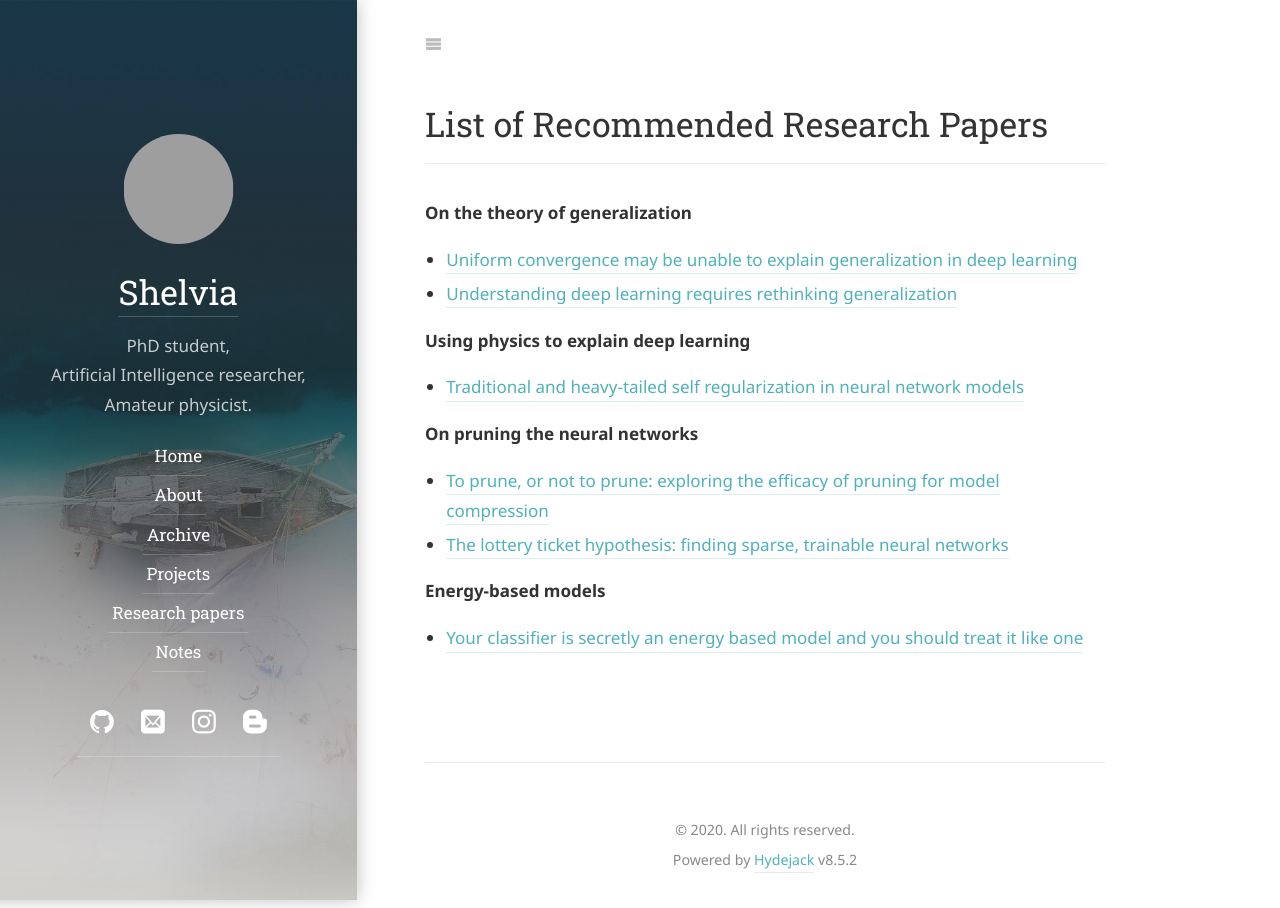
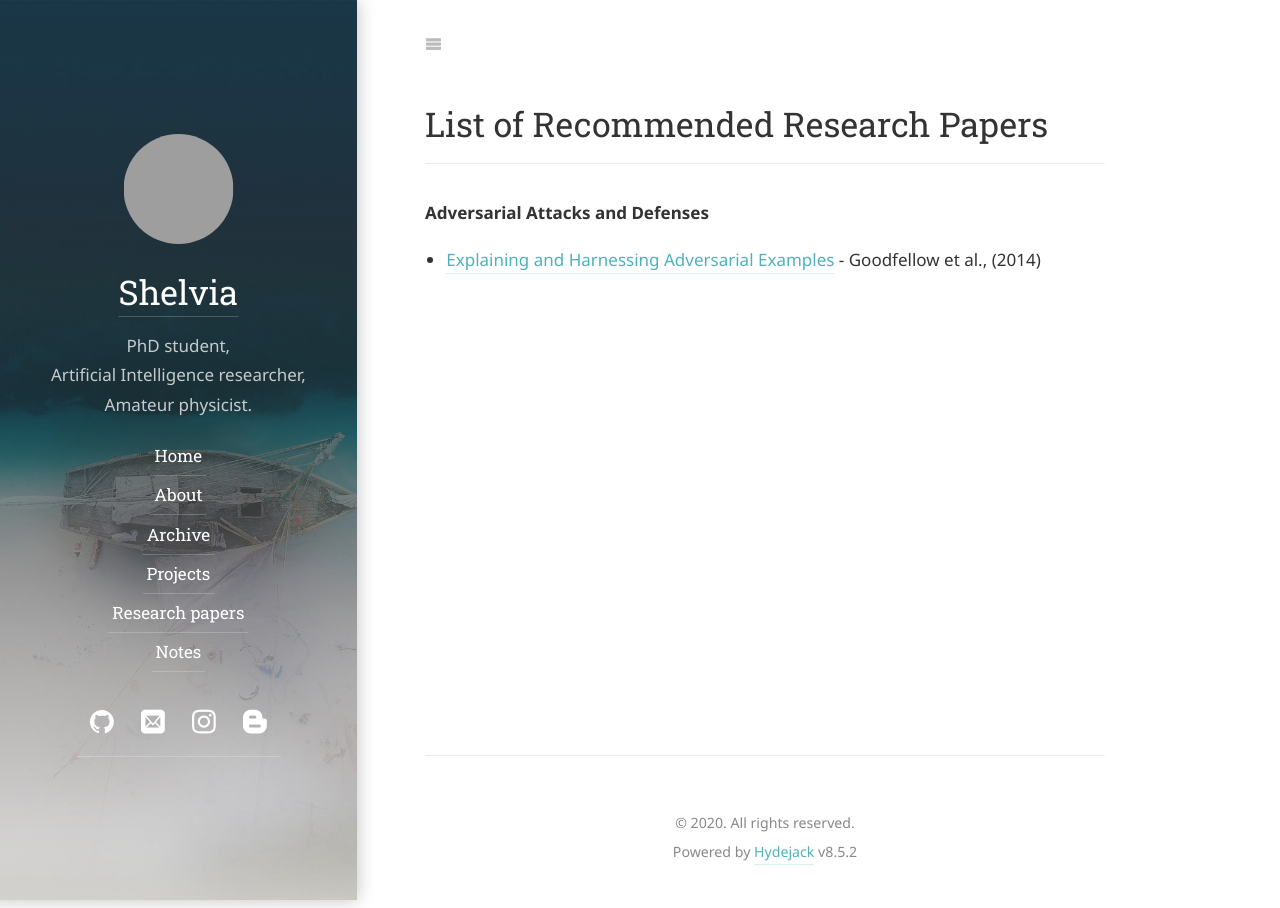
Before and after one commit to shelvia1039/shelvia, a Jekyll site: the page built from pages/papers.md, in a window 1280 px wide. Built offline with Jekyll 4.4.1, drawn with Linux system fonts in a browser that asks for light colours; some web fonts are replaced; grey boxes are pictures that could not be loaded.

```diff
--- a/_config.yml
+++ b/_config.yml
@@ -5,6 +5,8 @@
 # Set to https://<username>.github.io when hosting on GitHub Pages
 # (unless you are using a custom domain).
 url:                   https://shelvia1039.github.io/shelvia
+
+port: 4444
 
 # IMPORTANT: Set The "base URL" of your site.
 # When your site sits in a subdirectory, set to /<name of directory>
--- a/pages/papers.md
+++ b/pages/papers.md
@@ -3,16 +3,5 @@ layout: page
 title:  List of Recommended Research Papers
 ---
 
-**On the theory of generalization**
-- [Uniform convergence may be unable to explain generalization in deep learning](https://arxiv.org/pdf/1902.04742.pdf)
-- [Understanding deep learning requires rethinking generalization](https://arxiv.org/pdf/1611.03530.pdf)
-
-**Using physics to explain deep learning**
-- [Traditional and heavy-tailed self regularization in neural network models](https://arxiv.org/pdf/1901.08276.pdf)
-
-**On pruning the neural networks**
-- [To prune, or not to prune: exploring the efficacy of pruning for model compression](https://arxiv.org/pdf/1710.01878.pdf)
-- [The lottery ticket hypothesis: finding sparse, trainable neural networks](https://arxiv.org/pdf/1803.03635.pdf)
-
-**Energy-based models**
-- [Your classifier is secretly an energy based model and you should treat it like one](https://arxiv.org/pdf/1912.03263.pdf)
+**Adversarial Attacks and Defenses**
+- [Explaining and Harnessing Adversarial Examples](https://arxiv.org/pdf/1412.6572.pdf) - Goodfellow et al., (2014)
```
Also changed, not shown: _featured_categories/resources.md (deleted, +0 -5 lines), _posts/2020-01-18-Welcoming 2020.md (deleted, +0 -36 lines), _posts/2020-06-18-Mid-year Update.md (deleted, +0 -31 lines), _posts/2020-08-13-2020 Machine Learning Roadmap by Daniel Bourke.md (deleted, +0 -59 lines), _posts/2021-04-21-Focus is the KEY.md (added, +16 -0 lines), pages/about.md (+1 -1 lines), assets/blogs/2020-ml-roadmap-overview.png (deleted), assets/blogs/2020.jpg (deleted), assets/blogs/Focus.jpg (added), assets/blogs/dformoso_deep_learning_mindmap.png (deleted), assets/blogs/dformoso_machine_learning_mindmap.png (deleted), assets/blogs/i_can_do_it.jpg (deleted), assets/blogs/roadmap.png (deleted).
